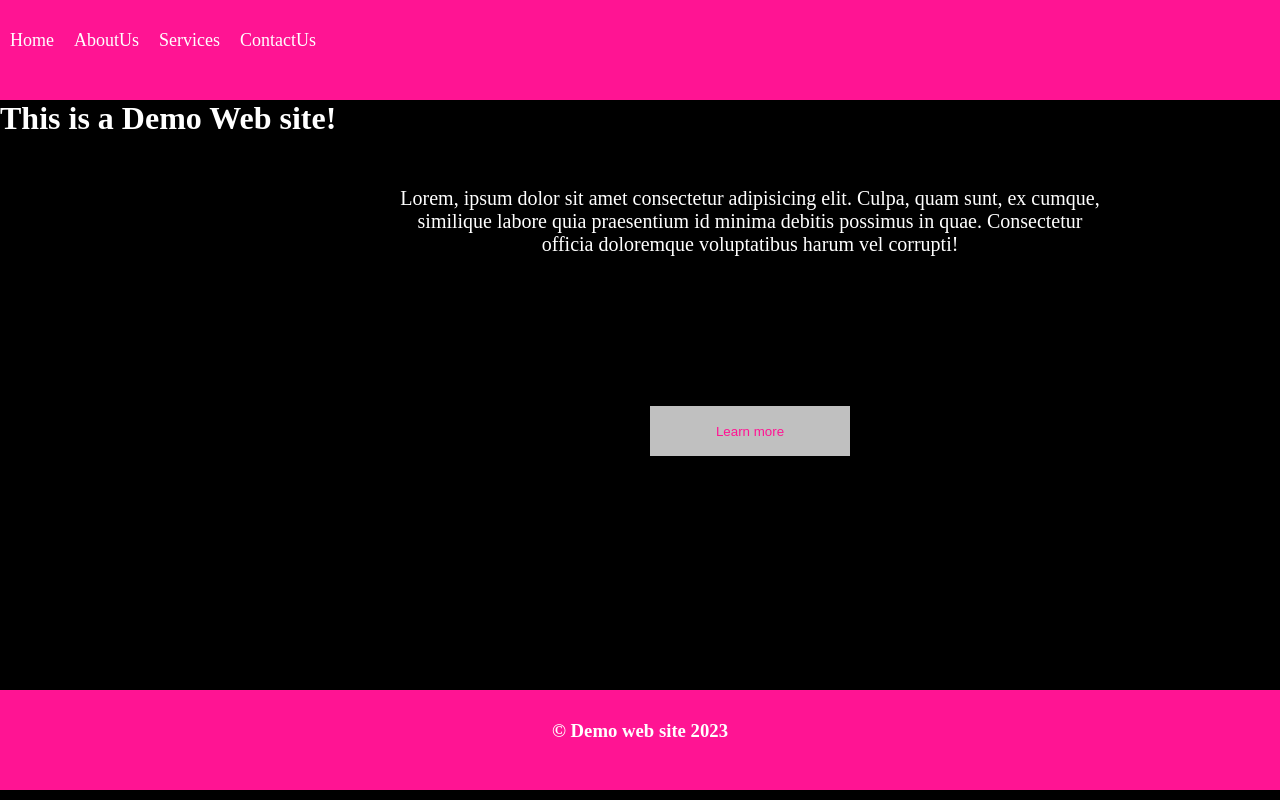
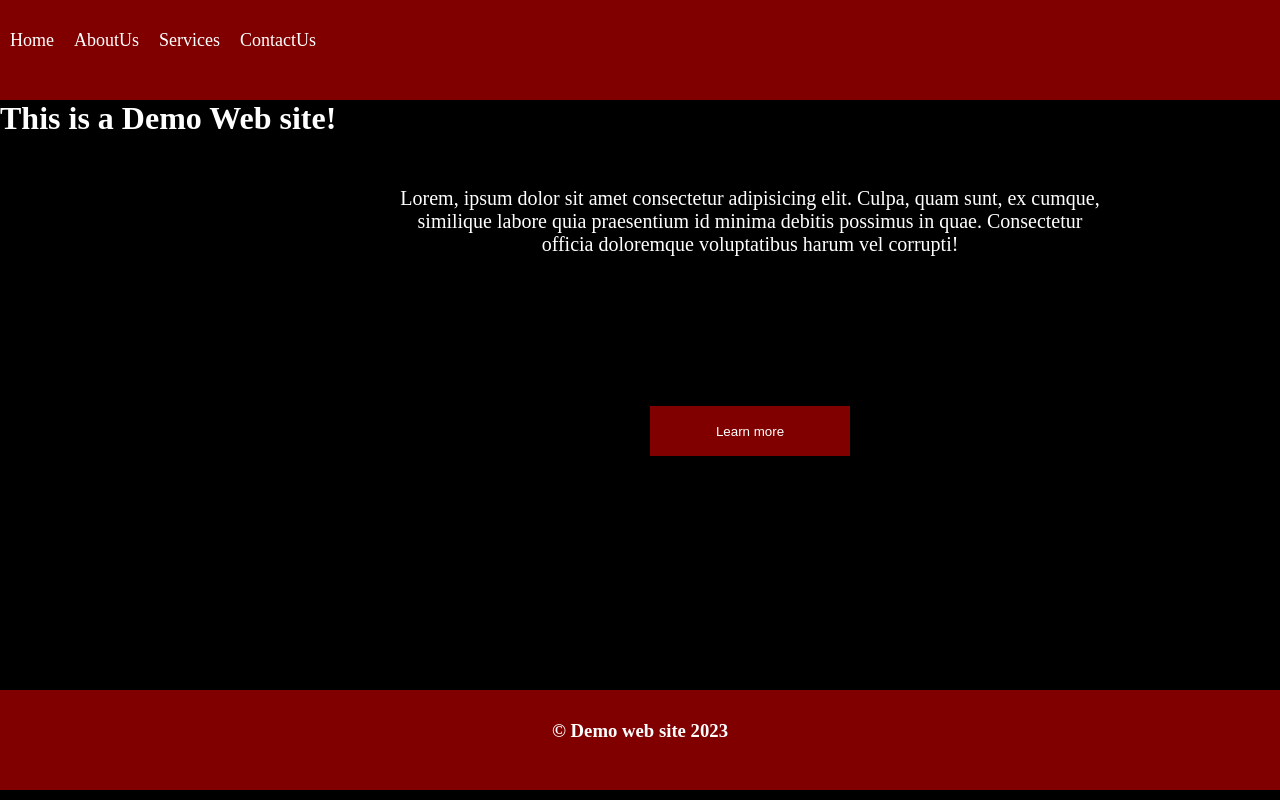
Before and after one commit to mygracey/testbranch, a plain HTML site: page index.html in a window 1280 px wide. Drawn offline with Linux system fonts and the light colour scheme.

Commit message:
version three

```diff
--- a/styles.css
+++ b/styles.css
@@ -12,7 +12,7 @@
 .navbar{
     width:100%;
     height:100px;
-    background:deeppink;
+    background:maroon;
 }
 
 ul{
@@ -48,8 +48,8 @@ ul a{
 #btnlearn{
     width:200px;
     height:50px;
-    background:silver;
-    color:deeppink;
+    background:maroon;
+    color:white;
     position:relative;
     top:200px;
     left:650px;
@@ -60,7 +60,7 @@ ul a{
 .footer{
     width:100%;
     height:100px;
-    background:deeppink;
+    background:maroon;
     color:white;
     position:relative;
     top:90px;
```
